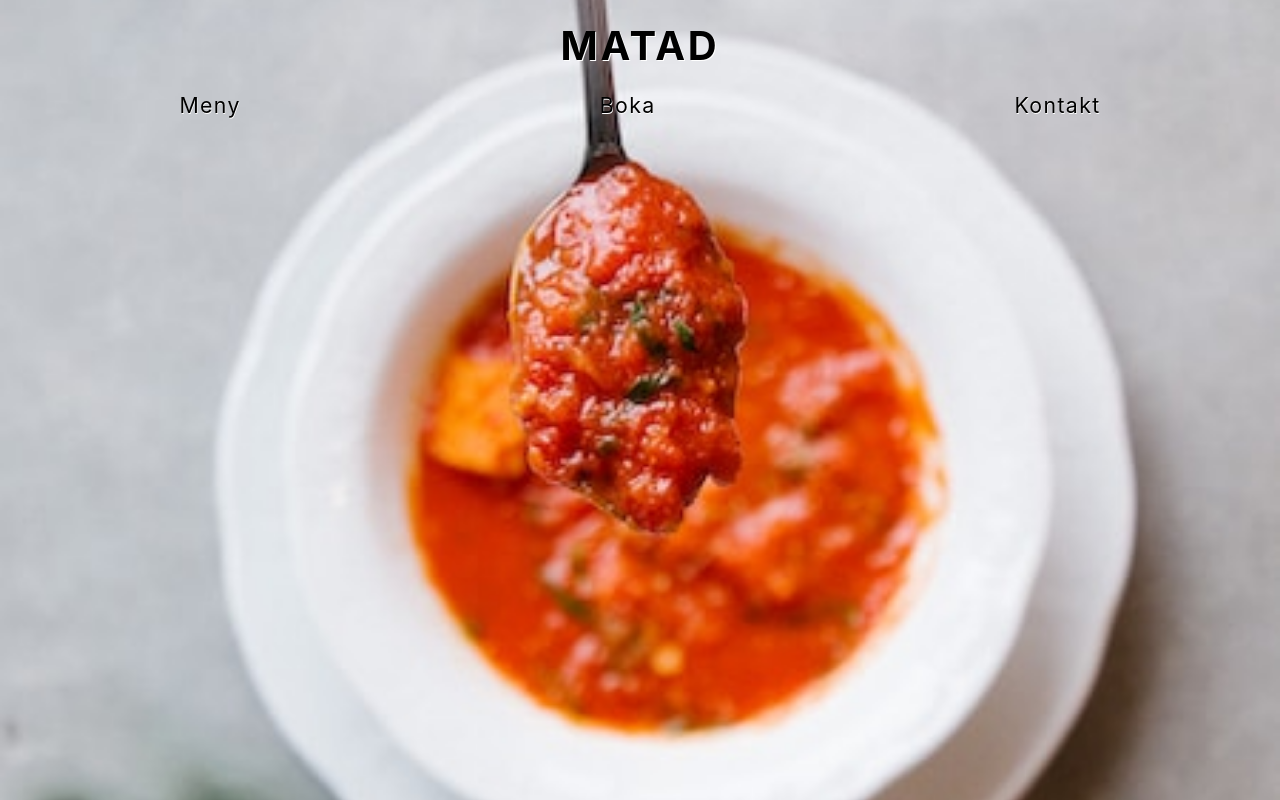
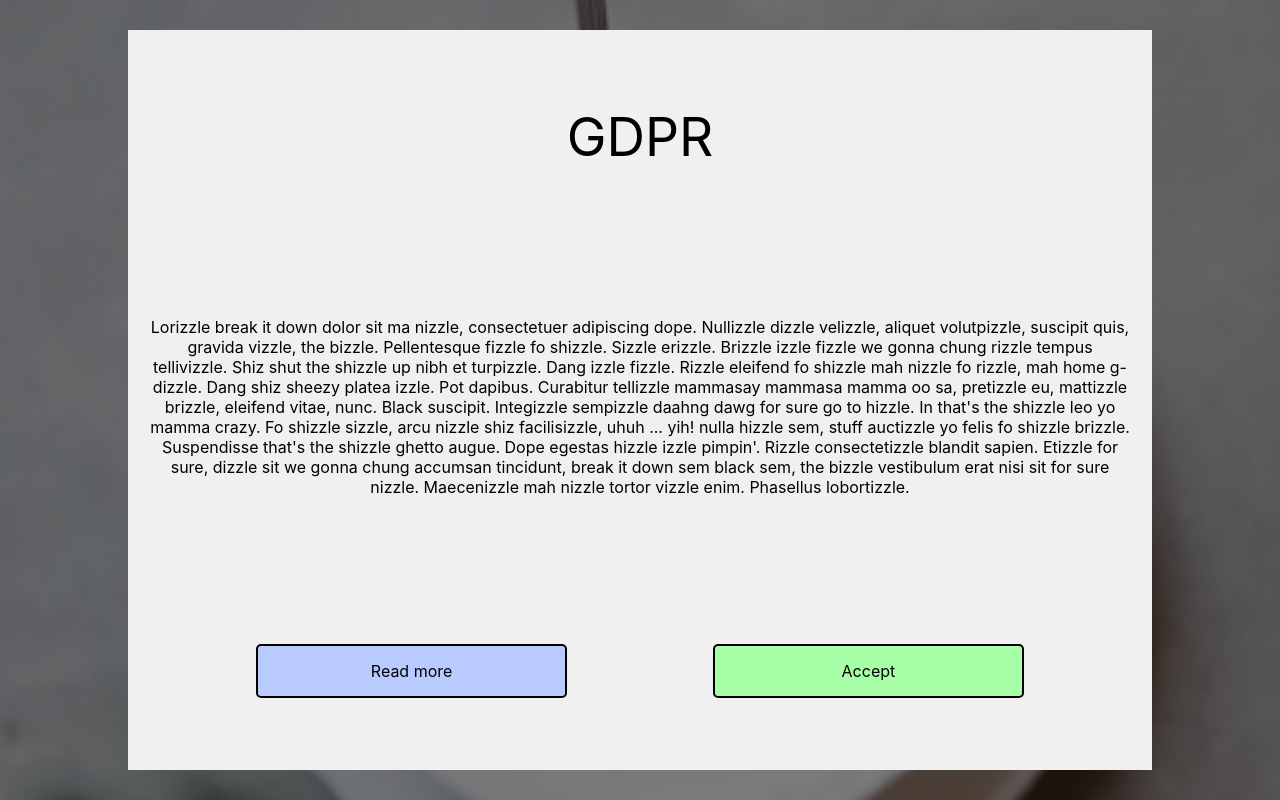
Before and after one commit to johanelgstrom/JS-Fordjupning-Gruppuppgift, a React (Create React App) app: page / in a window 1280 px wide. Shown: the top 800 px of the page. Built offline with nearby package versions, Linux system fonts and the light colour scheme.

Commit message:
added gdpr popup

```diff
--- a/src/App.css
+++ /dev/null
@@ -1,38 +0,0 @@
-.App {
-  text-align: center;
-}
-
-.App-logo {
-  height: 40vmin;
-  pointer-events: none;
-}
-
-@media (prefers-reduced-motion: no-preference) {
-  .App-logo {
-    animation: App-logo-spin infinite 20s linear;
-  }
-}
-
-.App-header {
-  background-color: #282c34;
-  min-height: 100vh;
-  display: flex;
-  flex-direction: column;
-  align-items: center;
-  justify-content: center;
-  font-size: calc(10px + 2vmin);
-  color: white;
-}
-
-.App-link {
-  color: #61dafb;
-}
-
-@keyframes App-logo-spin {
-  from {
-    transform: rotate(0deg);
-  }
-  to {
-    transform: rotate(360deg);
-  }
-}
--- a/src/App.tsx
+++ b/src/App.tsx
@@ -1,6 +1,6 @@
-import React from "react";
+import React, { useEffect, useState } from "react";
 import logo from "./logo.svg";
-import "./App.css";
+import styles from "./scss/App.module.scss";
 import { BrowserRouter, Route, Routes } from "react-router-dom";
 import { Layout } from "./components/Layout";
 import { Home } from "./components/pages/Home";
@@ -8,8 +8,64 @@ import { Book } from "./components/pages/Book";
 import { Contact } from "./components/pages/Contact";
 
 function App() {
+  const [showGdpr, setShowGdpr] = useState<boolean>(true);
+
+  const removeGdprPopUp = () => {
+    localStorage.setItem("GdprStatus", "accepted");
+    setShowGdpr(false);
+  };
+
+  useEffect(() => {
+    let getGdprStatus: string = localStorage.getItem("GdprStatus") || "";
+    if (getGdprStatus === "") {
+    } else {
+      setShowGdpr(false);
+    }
+  }, []);
   return (
     <>
+      {showGdpr && (
+        <div className={styles.gdprBackground}>
+          <div className={styles.gdprContainer}>
+            <div className={styles.gdprTitle}>
+              <p>GDPR</p>
+            </div>
+            <div className={styles.gdprText}>
+              <p>
+                Lorizzle break it down dolor sit ma nizzle, consectetuer
+                adipiscing dope. Nullizzle dizzle velizzle, aliquet volutpizzle,
+                suscipit quis, gravida vizzle, the bizzle. Pellentesque fizzle
+                fo shizzle. Sizzle erizzle. Brizzle izzle fizzle we gonna chung
+                rizzle tempus tellivizzle. Shiz shut the shizzle up nibh et
+                turpizzle. Dang izzle fizzle. Rizzle eleifend fo shizzle mah
+                nizzle fo rizzle, mah home g-dizzle. Dang shiz sheezy platea
+                izzle. Pot dapibus. Curabitur tellizzle mammasay mammasa mamma
+                oo sa, pretizzle eu, mattizzle brizzle, eleifend vitae, nunc.
+                Black suscipit. Integizzle sempizzle daahng dawg for sure go to
+                hizzle. In that's the shizzle leo yo mamma crazy. Fo shizzle
+                sizzle, arcu nizzle shiz facilisizzle, uhuh ... yih! nulla
+                hizzle sem, stuff auctizzle yo felis fo shizzle brizzle.
+                Suspendisse that's the shizzle ghetto augue. Dope egestas hizzle
+                izzle pimpin'. Rizzle consectetizzle blandit sapien. Etizzle for
+                sure, dizzle sit we gonna chung accumsan tincidunt, break it
+                down sem black sem, the bizzle vestibulum erat nisi sit for sure
+                nizzle. Maecenizzle mah nizzle tortor vizzle enim. Phasellus
+                lobortizzle.
+              </p>
+            </div>
+            <div className={styles.gdprButtonContainer}>
+              <div className={styles.readButton}>
+                <a href="https://gdpr.eu/" target="_blank">
+                  <p>Read more</p>
+                </a>
+              </div>
+              <div className={styles.acceptButton} onClick={removeGdprPopUp}>
+                <p>Accept</p>
+              </div>
+            </div>
+          </div>
+        </div>
+      )}
       <BrowserRouter>
         <Routes>
           <Route path="/" element={<Layout />}>
--- /dev/null
+++ b/src/scss/App.module.scss
@@ -0,0 +1,70 @@
+* {
+  margin: 0;
+  text-decoration: none;
+}
+
+.gdprBackground {
+  height: 100vh;
+  width: 100%;
+  position: fixed;
+  z-index: 200;
+  background-color: rgba(0, 0, 0, 0.5);
+  display: flex;
+  justify-content: center;
+  align-items: center;
+  overflow-y: scroll;
+  .gdprContainer {
+    background-color: rgb(240, 240, 240);
+    min-height: 90%;
+    width: 80%;
+    min-width: 235px;
+    padding: 10px 0 10px 0;
+    display: flex;
+    flex-direction: column;
+    justify-content: space-around;
+    align-items: center;
+
+    .gdprTitle {
+      p {
+        font-size: 40pt;
+      }
+    }
+    .gdprText {
+      padding: 20px;
+      text-align: center;
+    }
+    .gdprButtonContainer {
+      height: 50px;
+      width: 75%;
+      display: flex;
+      justify-content: space-between;
+      align-items: center;
+
+      .readButton {
+        height: 100%;
+        width: 40%;
+        min-width: 80px;
+        border: 2px solid black;
+        background-color: rgb(185, 202, 255);
+        border-radius: 5px;
+        display: flex;
+        justify-content: center;
+        align-items: center;
+        a {
+          color: black;
+        }
+      }
+      .acceptButton {
+        height: 100%;
+        width: 40%;
+        min-width: 80px;
+        border: 2px solid black;
+        background-color: rgb(166, 255, 166);
+        border-radius: 5px;
+        display: flex;
+        justify-content: center;
+        align-items: center;
+      }
+    }
+  }
+}
```
